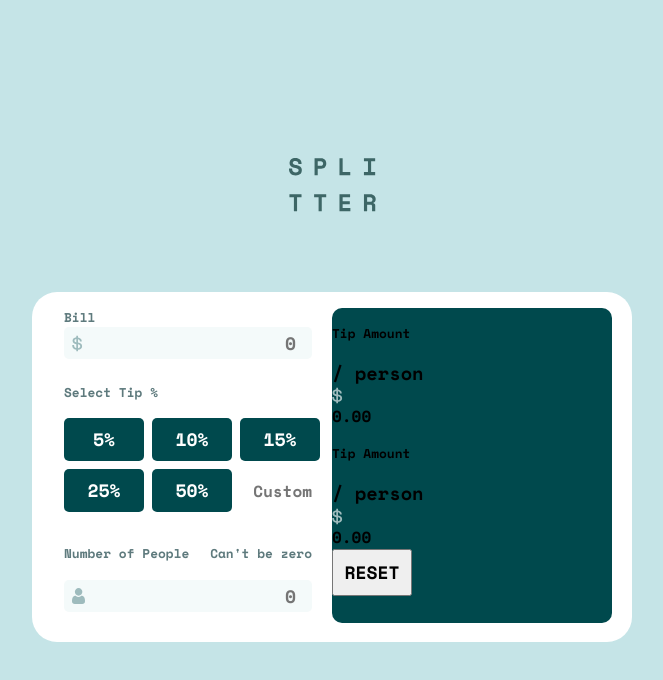
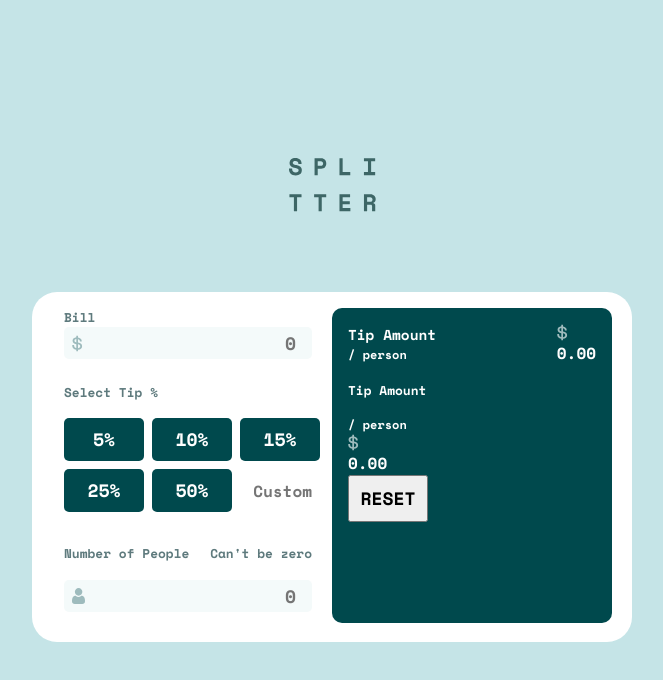
Before and after one commit to okutewonah/fm-tip-calculator, a React (Create React App) app: page / in a window 1280 px wide. Shown: the top 680 px of the page, without its empty margins (308-971 px from the left). Built offline with nearby package versions, Linux system fonts and the light colour scheme.

Commit message:
react hooks imports

```diff
--- a/src/App.css
+++ b/src/App.css
@@ -170,9 +170,20 @@ button {
   border-radius: 10px;
   display: flex;
   flex-direction: column;
+  padding: 1rem;
+  color: var(--white);
 }
-
-
+.tip__amount {
+  display: flex;
+  justify-content: space-between;
+}
+.tip__text h2 {
+  font-size: 0.9rem;
+  margin: 0;
+}
+h3 {
+  font-size: .75rem;
+}
 
 /* Chrome, Safari, Edge, Opera */
 input::-webkit-outer-spin-button,
--- a/src/components/Bill.js
+++ b/src/components/Bill.js
@@ -1,6 +1,10 @@
-import React from 'react'
+import React, { useState, useEffect } from 'react'
 
 const Bill = () => {
+
+  const [tip, setTip] = useState(0);
+  const [bill, setBill] = useState(0);
+
   return (
     <div className='bill-content'>
       <h1>Bill</h1>
```
